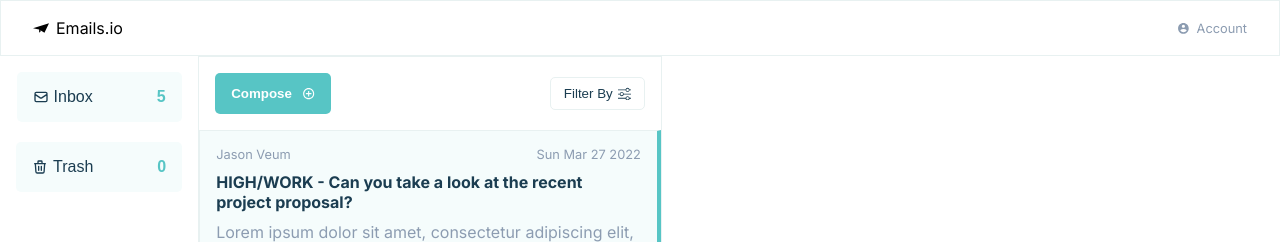
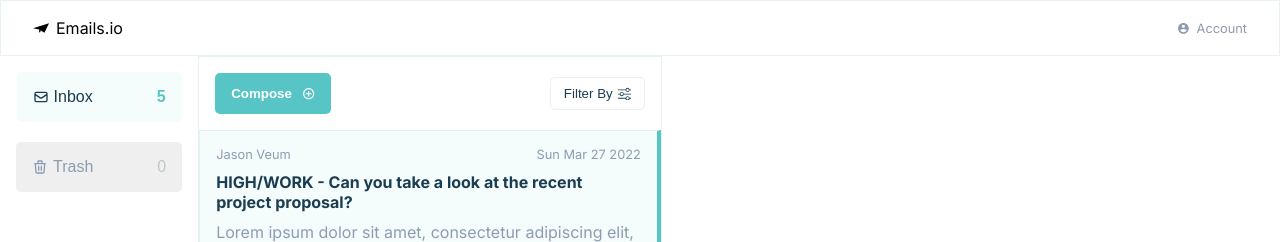
Before and after one commit to alespiridigliozzi/react-email-clone, a React (Create React App) app: page / in a window 1280 px wide. Shown: the top 242 px of the page. Built offline with nearby package versions, Linux system fonts and the light colour scheme.

Commit message:
styled trash button

```diff
--- a/src/Components/Sidebar/Sidebar.jsx
+++ b/src/Components/Sidebar/Sidebar.jsx
@@ -11,8 +11,8 @@ const Sidebar = () => {
   return (
     <div className='sidebar'>
         <div className="sidebar__menu">
-            <button><span><HiOutlineMail/>Inbox</span><span className='email-count'>{emails.length}</span></button><br/>
-            <button><span><HiOutlineTrash/>Trash</span><span className='email-count'>{trash.length}</span></button>
+            <button className='sidebar__menu__btn'><span><HiOutlineMail/>Inbox</span><span className='email-count'>{emails.length}</span></button><br/>
+            <button className='sidebar__menu__btn--trash'><span><HiOutlineTrash/>Trash</span><span className='email-count--trash'>{trash.length}</span></button>
         </div>
     </div>
   )
--- a/src/Components/Sidebar/Sidebar.scss
+++ b/src/Components/Sidebar/Sidebar.scss
@@ -10,7 +10,7 @@
         grid-template-columns: 1fr;
         justify-items: center;
 
-        button {
+        &__btn {
             font-size: 1rem;
             color: $primary-blue;
             padding: 1rem;
@@ -22,6 +22,24 @@
             align-items: center;
             gap: 4rem;
 
+            &--trash {
+                font-size: 1rem;
+                color: $primary-grey;
+                padding: 1rem;
+                border-radius: 5px;
+                border: none;
+                outline: none;
+                display: flex;
+                align-items: center;
+                gap: 4rem;
+
+                span {
+                    display: flex;
+                    align-items: center;
+                    gap: 5px
+                }
+            }
+
             span {
                 display: flex;
                 align-items: center;
@@ -32,6 +50,10 @@
         .email-count {
             color: $primary-green;
             font-weight: bold;
+
+            &--trash {
+                color: $secondary-grey;
+            }
         }
     }
 }
```
